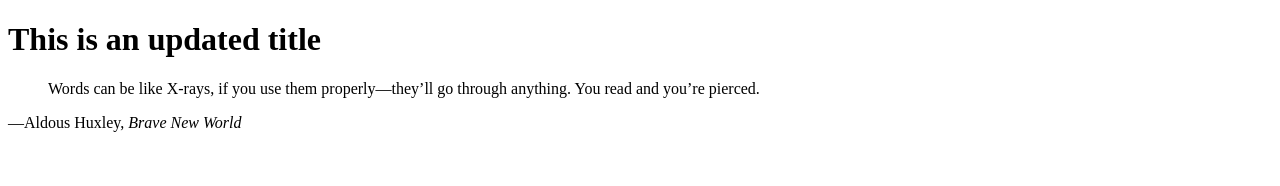
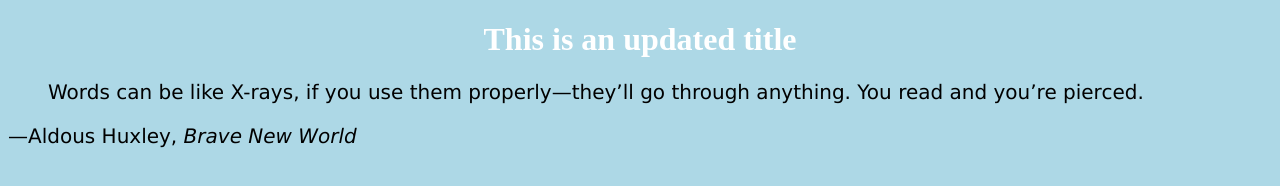
Before and after one commit to Primchuk1/GitLab, a plain HTML site: page index.html in a window 1280 px wide. Drawn offline with Linux system fonts and the light colour scheme.

Commit message:
Pryymak: created some styles and linked to index.html

```diff
--- a/index.html
+++ b/index.html
@@ -1,6 +1,7 @@
 <!DOCTYPE html>
 <html>
     <head>
+      <link rel="stylesheet" href="styles.css">
         <title>My web page</title>
     </head>
     <body>
--- a/styles.css
+++ b/styles.css
@@ -0,0 +1,17 @@
+body {
+    background-color: lightblue;
+  }
+
+  h1 {
+    color: white;
+    text-align: center;
+  }
+
+  p {
+    font-family: verdana;
+    font-size: 20px;
+  }
+
+  blockquote {
+    font-size: 14px;
+  }
```
